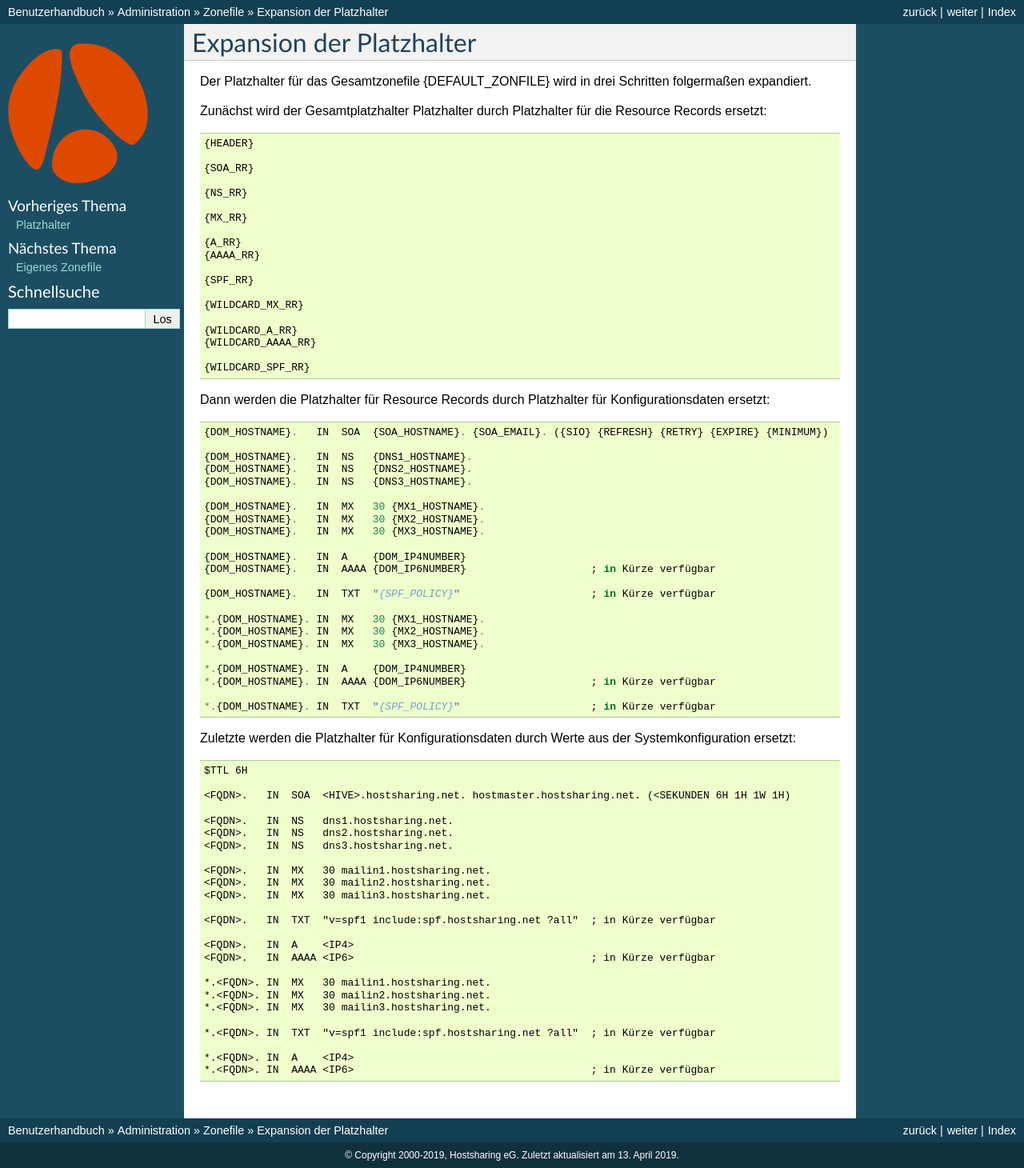
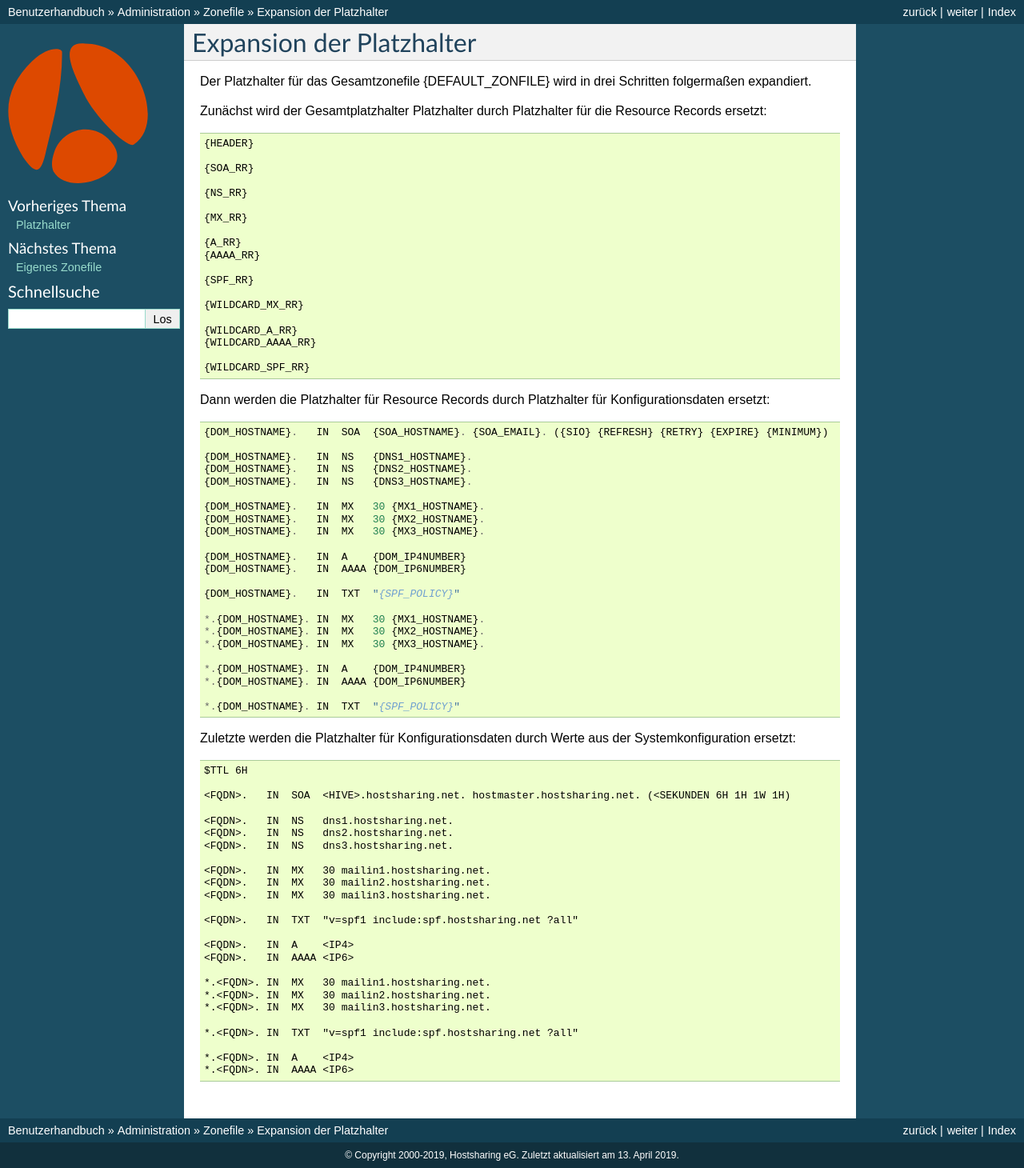
Before and after one commit to hostsharing/hs.docs.users, a Sphinx documentation site: the page built from source/administration/zonefile/expansion-platzhalter.rst, in a window 1280 px wide. Shown: the whole page at 80% size. Built offline with Sphinx 7.4.7, drawn with Linux system fonts in a browser that asks for light colours.

Commit message:
IPv6 and SPF enabled.

```diff
--- a/source/administration/zonefile/expansion-platzhalter.rst
+++ b/source/administration/zonefile/expansion-platzhalter.rst
@@ -44,18 +44,18 @@ Dann werden die Platzhalter für Resource Records durch Platzhalter für Konfigu
         {DOM_HOSTNAME}.   IN  MX   30 {MX3_HOSTNAME}.
 
         {DOM_HOSTNAME}.   IN  A    {DOM_IP4NUMBER}
-        {DOM_HOSTNAME}.   IN  AAAA {DOM_IP6NUMBER}                    ; in Kürze verfügbar
+        {DOM_HOSTNAME}.   IN  AAAA {DOM_IP6NUMBER}
 
-        {DOM_HOSTNAME}.   IN  TXT  "{SPF_POLICY}"                     ; in Kürze verfügbar
+        {DOM_HOSTNAME}.   IN  TXT  "{SPF_POLICY}"
 
         *.{DOM_HOSTNAME}. IN  MX   30 {MX1_HOSTNAME}.
         *.{DOM_HOSTNAME}. IN  MX   30 {MX2_HOSTNAME}.
         *.{DOM_HOSTNAME}. IN  MX   30 {MX3_HOSTNAME}.
 
         *.{DOM_HOSTNAME}. IN  A    {DOM_IP4NUMBER}
-        *.{DOM_HOSTNAME}. IN  AAAA {DOM_IP6NUMBER}                    ; in Kürze verfügbar
+        *.{DOM_HOSTNAME}. IN  AAAA {DOM_IP6NUMBER}
 
-        *.{DOM_HOSTNAME}. IN  TXT  "{SPF_POLICY}"                     ; in Kürze verfügbar
+        *.{DOM_HOSTNAME}. IN  TXT  "{SPF_POLICY}"
 
 
 Zuletzte werden die Platzhalter für Konfigurationsdaten durch Werte aus der Systemkonfiguration ersetzt:
@@ -74,16 +74,16 @@ Zuletzte werden die Platzhalter für Konfigurationsdaten durch Werte aus der Sys
         <FQDN>.   IN  MX   30 mailin2.hostsharing.net.
         <FQDN>.   IN  MX   30 mailin3.hostsharing.net.
 
-        <FQDN>.   IN  TXT  "v=spf1 include:spf.hostsharing.net ?all"  ; in Kürze verfügbar
+        <FQDN>.   IN  TXT  "v=spf1 include:spf.hostsharing.net ?all"
 
         <FQDN>.   IN  A    <IP4>
-        <FQDN>.   IN  AAAA <IP6>                                      ; in Kürze verfügbar
+        <FQDN>.   IN  AAAA <IP6>
 
         *.<FQDN>. IN  MX   30 mailin1.hostsharing.net.
         *.<FQDN>. IN  MX   30 mailin2.hostsharing.net.
         *.<FQDN>. IN  MX   30 mailin3.hostsharing.net.
 
-        *.<FQDN>. IN  TXT  "v=spf1 include:spf.hostsharing.net ?all"  ; in Kürze verfügbar
+        *.<FQDN>. IN  TXT  "v=spf1 include:spf.hostsharing.net ?all"
 
         *.<FQDN>. IN  A    <IP4>
-        *.<FQDN>. IN  AAAA <IP6>                                      ; in Kürze verfügbar
+        *.<FQDN>. IN  AAAA <IP6>
```
Also changed, not shown: source/administration/zonefile/platzhalter.rst (+1 -7 lines).
